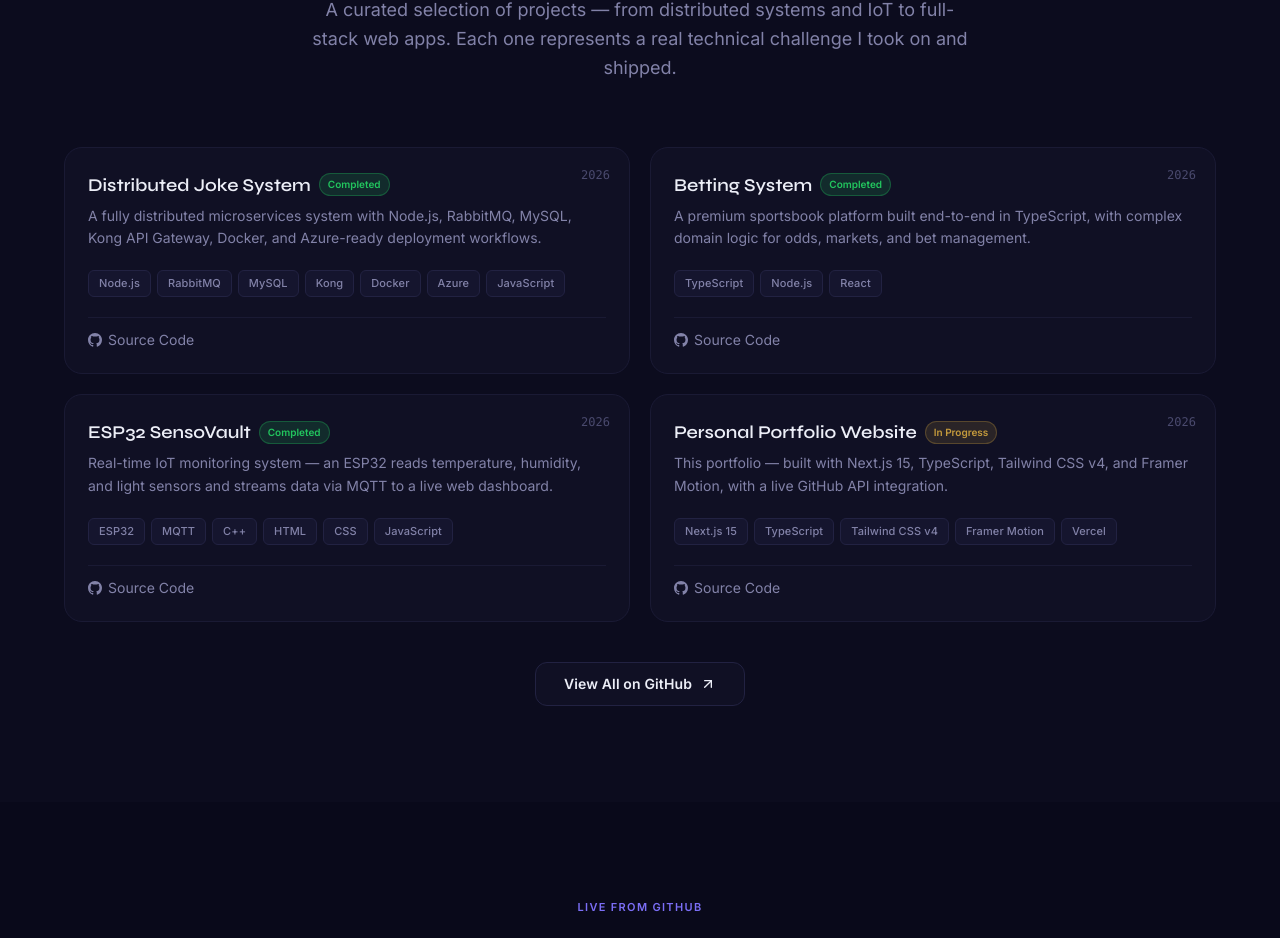
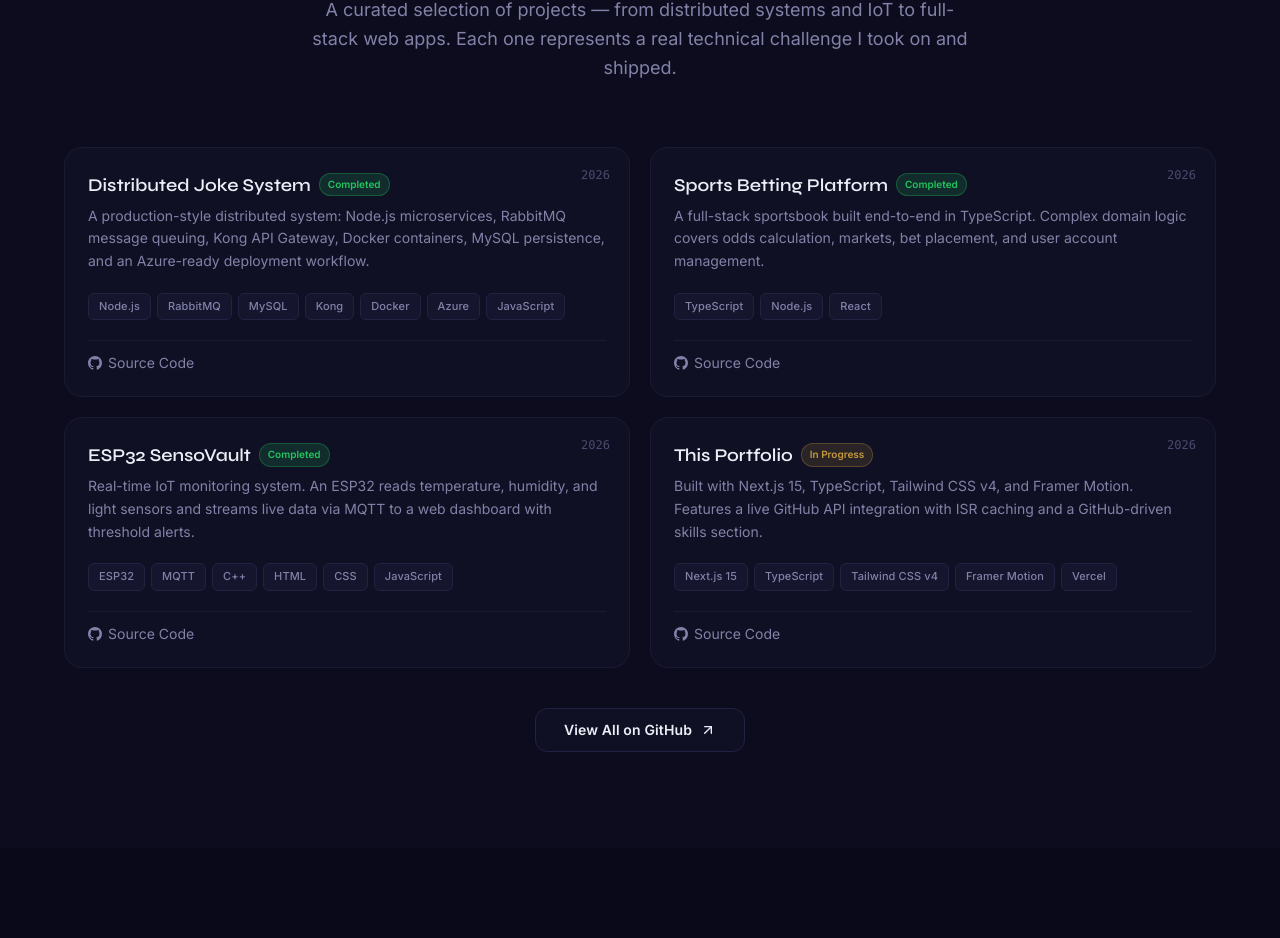
Before and after one commit to janudawithanage/my-portfolio, a Next.js app: page / in a window 1280 px wide. Shown: the part 5372-6310 px from the top of the page. Built offline with nearby package versions, Linux system fonts and the light colour scheme; no server answers.

Commit message:
refactor(data): refresh project copy and trim unused datasets

```diff
--- a/src/data/index.ts
+++ b/src/data/index.ts
@@ -4,9 +4,7 @@
   SkillCategory,
   Education,
   SocialLink,
-  GitHubRepo,
   Experience,
-  Service,
 } from "@/types";
 
 // ─── Navigation ───────────────────────────────────────────────────────────────
@@ -32,9 +30,7 @@
     id: "distributed-joke-system",
     title: "Distributed Joke System",
     description:
-      "A fully distributed microservices system with Node.js, RabbitMQ, MySQL, Kong API Gateway, Docker, and Azure-ready deployment workflows.",
-    longDescription:
-      "A production-style distributed system built entirely as a personal project. Features multi-service architecture, message queuing with RabbitMQ, Kong API Gateway for routing and rate limiting, Docker containerisation, and a moderation pipeline with MySQL persistence.",
+      "A production-style distributed system: Node.js microservices, RabbitMQ message queuing, Kong API Gateway, Docker containers, MySQL persistence, and an Azure-ready deployment workflow.",
     tech: ["Node.js", "RabbitMQ", "MySQL", "Kong", "Docker", "Azure", "JavaScript"],
     githubUrl: "https://github.com/janudawithanage/distributed-joke-system",
     featured: true,
@@ -43,11 +39,9 @@
   },
   {
     id: "betting-system",
-    title: "Betting System",
+    title: "Sports Betting Platform",
     description:
-      "A premium sportsbook platform built end-to-end in TypeScript, with complex domain logic for odds, markets, and bet management.",
-    longDescription:
-      "A full-stack betting/sportsbook platform built from scratch in TypeScript. Covers complex domain modelling for events, markets, odds, and user accounts — a challenging project for practising advanced TypeScript patterns and full-stack architecture.",
+      "A full-stack sportsbook built end-to-end in TypeScript. Complex domain logic covers odds calculation, markets, bet placement, and user account management.",
     tech: ["TypeScript", "Node.js", "React"],
     githubUrl: "https://github.com/janudawithanage/betting-system",
     featured: true,
@@ -58,9 +52,7 @@
     id: "esp32-sensovault",
     title: "ESP32 SensoVault",
     description:
-      "Real-time IoT monitoring system — an ESP32 reads temperature, humidity, and light sensors and streams data via MQTT to a live web dashboard.",
-    longDescription:
-      "A hardware + software project built to explore IoT. An ESP32 microcontroller reads sensor data and publishes it over MQTT. A web dashboard visualises the live readings with real-time charts and threshold alerts.",
+      "Real-time IoT monitoring system. An ESP32 reads temperature, humidity, and light sensors and streams live data via MQTT to a web dashboard with threshold alerts.",
     tech: ["ESP32", "MQTT", "C++", "HTML", "CSS", "JavaScript"],
     githubUrl: "https://github.com/janudawithanage/esp32-sensovault",
     featured: true,
@@ -69,14 +61,11 @@
   },
   {
     id: "portfolio-site",
-    title: "Personal Portfolio Website",
+    title: "This Portfolio",
     description:
-      "This portfolio — built with Next.js 15, TypeScript, Tailwind CSS v4, and Framer Motion, with a live GitHub API integration.",
-    longDescription:
-      "A premium dark-luxury portfolio built from scratch with Next.js 15 App Router, TypeScript, Tailwind CSS v4, and Framer Motion animations. Features a GitHub API integration that auto-updates the projects section and dynamically adjusts skill percentages from real repo usage.",
+      "Built with Next.js 15, TypeScript, Tailwind CSS v4, and Framer Motion. Features a live GitHub API integration with ISR caching and a GitHub-driven skills section.",
     tech: ["Next.js 15", "TypeScript", "Tailwind CSS v4", "Framer Motion", "Vercel"],
     githubUrl: "https://github.com/janudawithanage/my-portfolio",
-    liveUrl: "#",
     featured: true,
     status: "in-progress",
     year: "2026",
@@ -162,88 +151,6 @@
       "Specialisation interests: Full-Stack Development, Cloud Computing (Azure) & Cybersecurity",
       "Expected graduation: 2026",
     ],
-  },
-];
-
-// ─── GitHub Repos (placeholder — replace with live API data) ──────────────────
-export const placeholderRepos: GitHubRepo[] = [
-  {
-    id: 1,
-    name: "distributed-joke-system",
-    description: "Microservices system on Azure with Kong gateway, ETL pipeline, and monitoring.",
-    html_url: "https://github.com/janudawithanage",
-    homepage: null,
-    language: "JavaScript",
-    stargazers_count: 0,
-    forks_count: 0,
-    topics: ["azure", "docker", "microservices", "kong"],
-    updated_at: "2025-03-15T00:00:00Z",
-    fork: false,
-  },
-  {
-    id: 2,
-    name: "doctor-booking-system",
-    description: "Full-stack doctor appointment booking app with patient and admin portals.",
-    html_url: "https://github.com/janudawithanage",
-    homepage: null,
-    language: "TypeScript",
-    stargazers_count: 0,
-    forks_count: 0,
-    topics: ["react", "nodejs", "mongodb", "fullstack"],
-    updated_at: "2025-02-20T00:00:00Z",
-    fork: false,
-  },
-  {
-    id: 3,
-    name: "my-portfolio",
-    description: "Personal portfolio — Next.js 15, TypeScript, Tailwind v4, Framer Motion.",
-    html_url: "https://github.com/janudawithanage",
-    homepage: "#",
-    language: "TypeScript",
-    stargazers_count: 0,
-    forks_count: 0,
-    topics: ["nextjs", "portfolio", "tailwindcss", "typescript"],
-    updated_at: "2025-04-10T00:00:00Z",
-    fork: false,
-  },
-  {
-    id: 4,
-    name: "ucsc-coursework",
-    description: "Collection of UCSC CS coursework — algorithms, OS, networks, SE projects.",
-    html_url: "https://github.com/janudawithanage",
-    homepage: null,
-    language: "Java",
-    stargazers_count: 0,
-    forks_count: 0,
-    topics: ["ucsc", "algorithms", "java", "coursework"],
-    updated_at: "2025-01-10T00:00:00Z",
-    fork: false,
-  },
-  {
-    id: 5,
-    name: "azure-cloud-projects",
-    description: "Azure cloud project experiments — containers, networking, CI/CD pipelines.",
-    html_url: "https://github.com/janudawithanage",
-    homepage: null,
-    language: "Shell",
-    stargazers_count: 0,
-    forks_count: 0,
-    topics: ["azure", "cloud", "devops", "docker"],
-    updated_at: "2025-03-05T00:00:00Z",
-    fork: false,
-  },
-  {
-    id: 6,
-    name: "security-learning",
-    description: "CTF writeups, OWASP notes, and web security experiments as I learn cybersecurity.",
-    html_url: "https://github.com/janudawithanage",
-    homepage: null,
-    language: "Python",
-    stargazers_count: 0,
-    forks_count: 0,
-    topics: ["security", "ctf", "owasp", "learning"],
-    updated_at: "2025-02-28T00:00:00Z",
-    fork: false,
   },
 ];
 
@@ -336,35 +243,3 @@
     tech: ["C", "Java", "Python", "SQL", "Git", "Linux", "Agile"],
   },
 ];
-
-// ─── Services / What I Build ──────────────────────────────────────────────────
-export const servicesData: Service[] = [
-  {
-    id: "fullstack",
-    title: "Full-Stack Web Development",
-    description:
-      "End-to-end web applications — from pixel-perfect React/Next.js frontends to robust Node.js or Python backends with PostgreSQL or MongoDB. I build things that are fast, accessible, and maintainable.",
-    tags: ["Next.js", "React", "Node.js", "TypeScript", "PostgreSQL", "MongoDB"],
-  },
-  {
-    id: "cloud",
-    title: "Cloud & DevOps (Azure)",
-    description:
-      "Deploying and operating scalable services on Microsoft Azure. I containerise apps with Docker, wire up CI/CD pipelines with GitHub Actions, and work with cloud networking and API gateways.",
-    tags: ["Azure", "Docker", "GitHub Actions", "Kong Gateway", "Linux"],
-  },
-  {
-    id: "security",
-    title: "Cybersecurity — Actively Learning",
-    description:
-      "I'm actively studying cybersecurity: web application security, OWASP Top 10, network security fundamentals, and CTF challenges. Security-first thinking is baked into everything I build.",
-    tags: ["OWASP Top 10", "Web Security", "Network Security", "CTF", "Cryptography"],
-  },
-  {
-    id: "api",
-    title: "API Design & Backend Systems",
-    description:
-      "Designing RESTful APIs with clean architecture, proper authentication (JWT), and solid documentation. I've built and integrated APIs across multiple academic and personal projects.",
-    tags: ["REST APIs", "JWT Auth", "Express", "FastAPI", "Swagger / OpenAPI"],
-  },
-];
```
